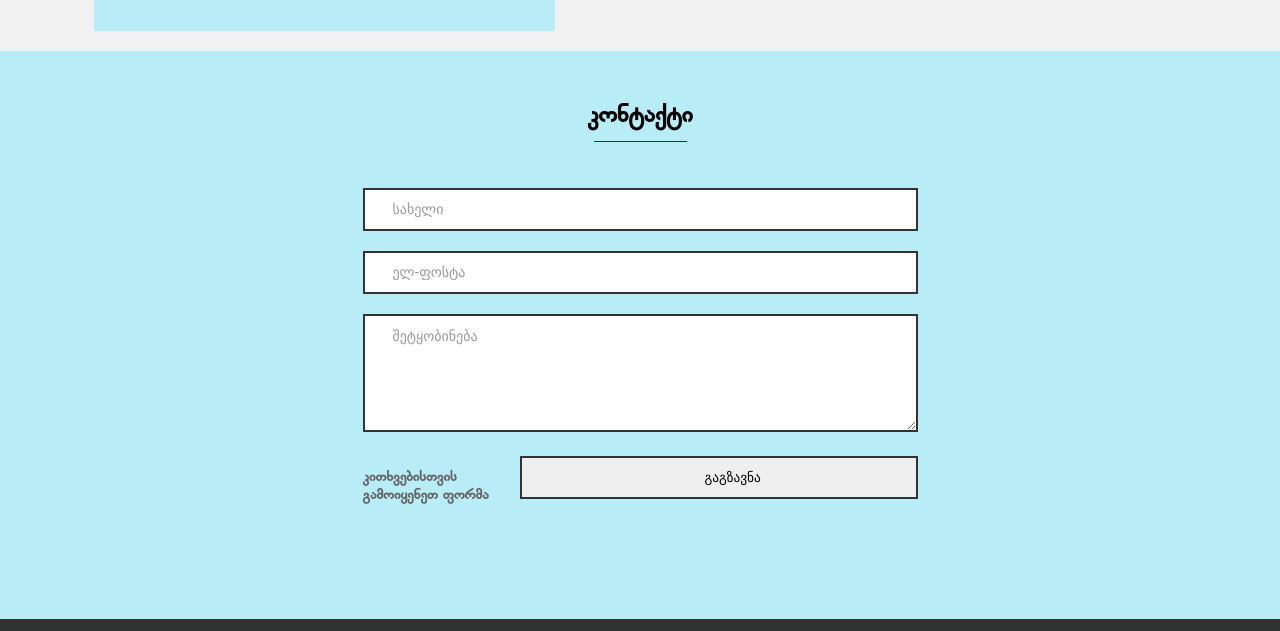
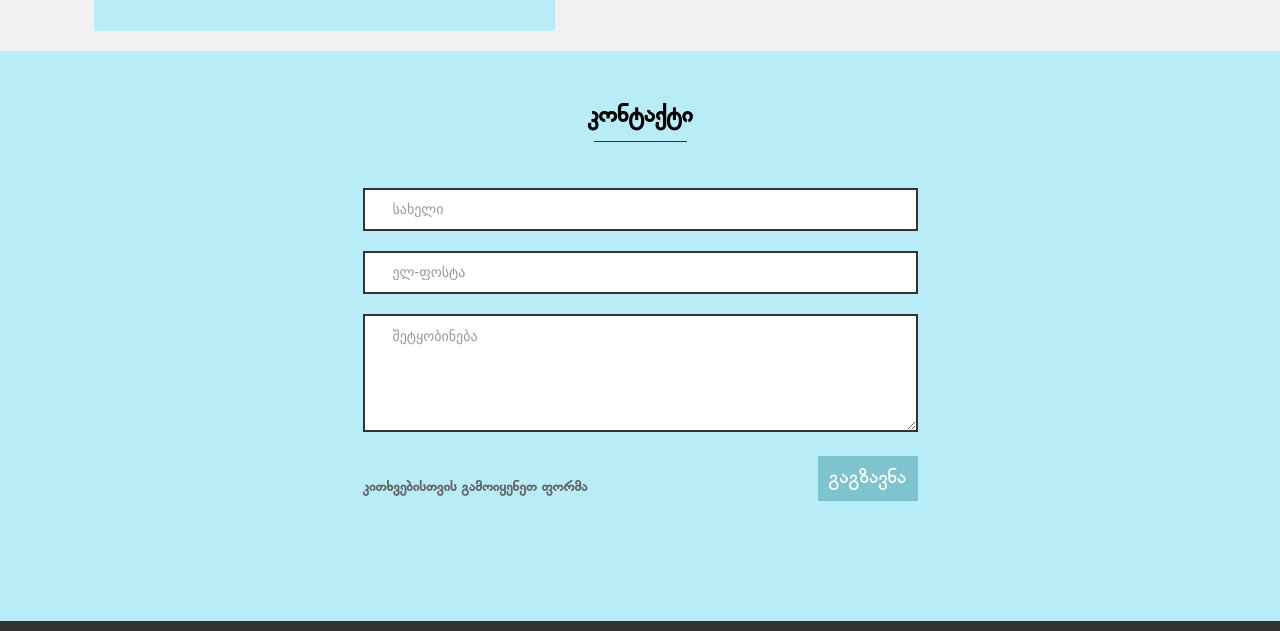
Before and after one commit to qetiproject/atomweb, a plain HTML site: page index.html in a window 1280 px wide. Shown: the part 3010-3641 px from the top of the page. Drawn offline with Linux system fonts and the light colour scheme; files whose address does not match are found by name; a web font is replaced by a local one.

Commit message:
Update style.css

```diff
--- a/assets/css/style.css
+++ b/assets/css/style.css
@@ -420,12 +420,16 @@ a.logo path {
 	font-size: 14px;
 	color: #666666;
 }
-a.send{
+input.send{
+    width: 100px;
+    font-family: bpg_glaho;
+    font-size: 20px;
 	color: #fff;
-	padding: 10px;
-	background-color: #7EC4CE;
+    padding: 10px;
+    background-color: #7EC4CE;
+    border: none;
 }
-a.send:hover{
+input.send:hover{
 	cursor: pointer;
 	color: #666;
 	animation: fadeIn .5s forwards;
```
